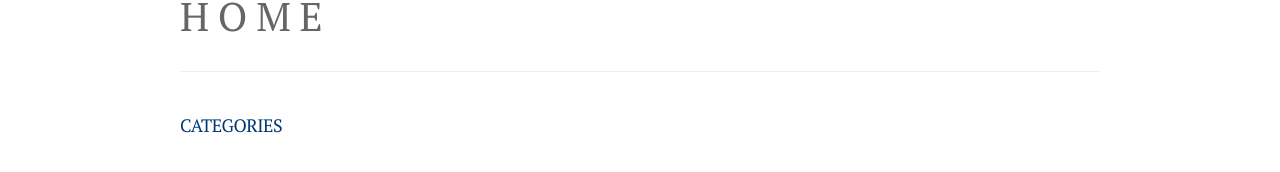
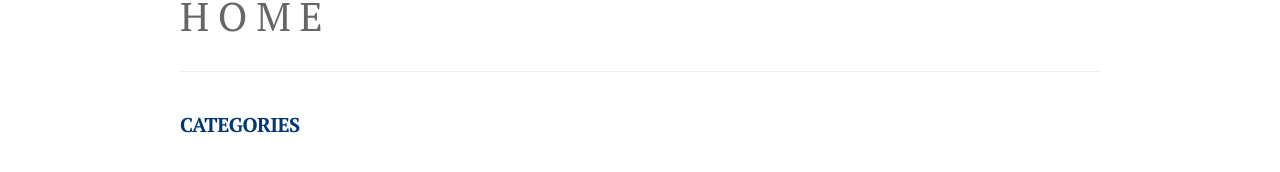
Before and after one commit to finddme/finddme.github.io, a Jekyll site: the page built from blog/home.html, in a window 1280 px wide. Shown: the part 139-311 px from the top of the page. Built offline with Jekyll 4.4.1, drawn with Linux system fonts in a browser that asks for light colours; nearby versions of some CDN libraries; comment, search, counter and statistics services are not loaded.

Commit message:
Update home.html

```diff
--- a/blog/home.html
+++ b/blog/home.html
@@ -28,7 +28,7 @@ title: H o m e
         <span class="{% if sub_len > 0 %}foldable{% endif %}"> -->
   <!--       <a class="post-title {% if page.url == nav[1][0] %}active{% endif %}" href="{{ url }}"> -->
   <!--         <h2 id="{% if page.url == nav[1][0] %}{% endif %}" href="{{ url }}">{{ nav[0] }}</h2> -->
-          <h2><a class="tags-expo-list {% if page.url == nav[1][0] %}{% endif %}" href="{{ url }}">
+          <h2><a class="tags-expo-list {% if page.url == nav[1][0] %}{% endif %}" href="{{ url }}" style="font-size: 20px; font-weight: bold;">
               {{ nav[0] }}
           </a></h2>
 
```
